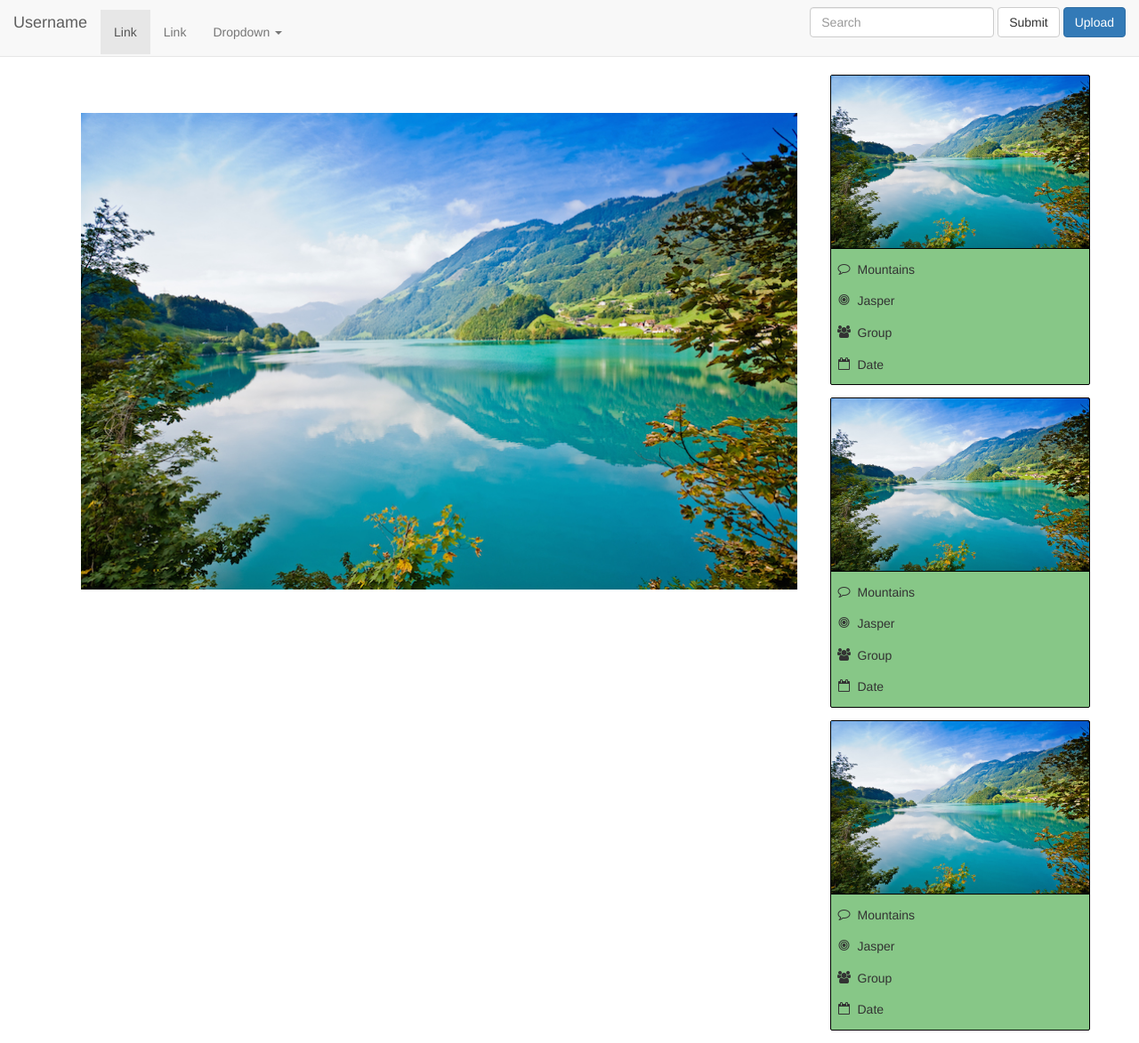
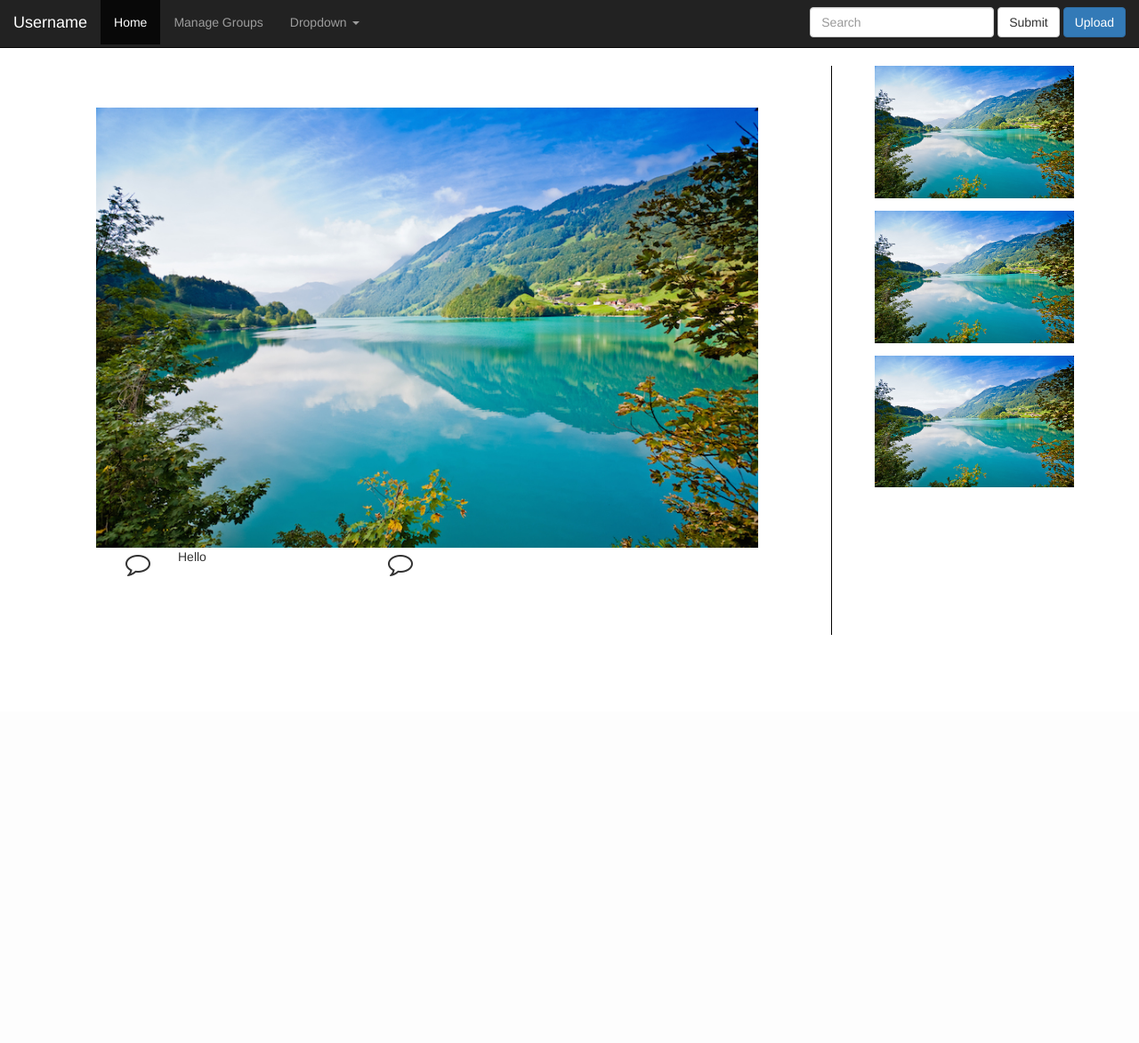
Before and after one commit to djphan/c391-Eikon-Project, a Django app: page /main/home/ in a window 1280 px wide. Shown: the whole page at 89% size. After the commit the page ends 714 px from the top, so only its background shows below. Run offline with Django 3.2, Linux system fonts and the light colour scheme; some libraries are stand-ins or nearby versions.

Commit message:
Changed homepage layout, added navbar links

```diff
--- a/project_391/main/static/css/styles.css
+++ b/project_391/main/static/css/styles.css
@@ -11,14 +11,13 @@
 }
 
 .large-image-display {
-    width: 95%;
-    padding-bottom: 10%;
+    width: 80%;
 }
 
 .thumbnail-image-display {
     padding-top: 0%;
     width: 100%;
-    border-bottom: 1px solid black;
+    border-bottom: 1px  black;
 }
 
 .thumbnail-photo-details {
@@ -26,12 +25,10 @@
 
 
 li {
-    padding-top: 5%;
     padding-bottom: 1%;
 }
 
 i {
-    padding-top: 5%;
     padding-bottom: 1%;
 }
 
@@ -45,20 +42,25 @@ i {
 }
 
 .image-grid {
-    height: 100%;
+    position: absolute;
+    right: 2%;
+    height: 80%;
     overflow-y: scroll;
+    border-left: 1px solid black;
 }
 .grid-item {
-    width: 100%;
+    width: 70%;
     height: auto;
     text-align: left;
     margin-bottom: 1em;
-    border: 1px solid black;
-    border-radius: 2px;
 }
 
-.item {
-    background: rgb(135, 199, 135);
+.photo-details-wrapper {
+    display: inline-block;
+}
+
+.grid-item ul {
+    display: none;
 }
 
 .editable:hover {
--- a/project_391/main/templates/main/home_page.html
+++ b/project_391/main/templates/main/home_page.html
@@ -27,7 +27,7 @@
     </head>
     <body>
         <!-- Navbar section -->
-        <nav class="navbar navbar-default navbar-static-top" role="navigation">
+        <nav class="navbar navbar-inverse navbar-static-top" role="navigation">
           <div class="container-fluid">
             <!-- Brand and toggle get grouped for better mobile display -->
             <div class="navbar-header">
@@ -43,8 +43,8 @@
             <!-- Collect the nav links, forms, and other content for toggling -->
             <div class="collapse navbar-collapse" id="bs-example-navbar-collapse-1">
               <ul class="nav navbar-nav">
-                <li class="active"><a href="#">Link</a></li>
-                <li><a href="#">Link</a></li>
+                <li class="active"><a href="/main/home">Home</a></li>
+                <li><a href="/main/group_management">Manage Groups</a></li>
                 <li class="dropdown">
                   <a href="#" class="dropdown-toggle" data-toggle="dropdown">Dropdown <span class="caret"></span></a>
                   <ul class="dropdown-menu" role="menu">
@@ -63,18 +63,33 @@
                   <input type="text" class="form-control" placeholder="Search">
                 </div>
                 <button type="submit" class="btn btn-default">Submit</button>
-                <button class="btn btn-primary btn-default" data-toggle="modal" data-target="#myModal">
-                     Upload
-                  </button>
+                <a class="btn btn-primary btn-default" href="/main/upload">Upload</a>
               </form>
             </div><!-- /.navbar-collapse -->
           </div><!-- /.container-fluid -->
         </nav>
 
-        <div class="container image-display">
+        <div class="container-fluid image-display">
             <div class="row">
                 <div class="col-sm-9">
                     <img src="{{ STATIC_URL }}img/placeholder.jpg" class="center-block white-spacer-5 large-image-display" alt="image">
+                        <div class="col-sm-8 col-sm-offset-2">
+                            <div class="col-sm-6">
+                                <i class="fa-li subject thumbnail-photo-details fa fa-2x fa-comment-o"></i>
+                                <p>Hello</p>
+                            </div>
+                            <div class="col-sm-6">
+                                <i class="fa-li subject thumbnail-photo-details fa fa-2x fa-comment-o"></i>
+                            </div>
+                            <!--
+                            <ul class="fa-ul photo-details-wrapper">
+                                <li><i class="fa-li subject thumbnail-photo-details fa fa-2x fa-comment-o"></i>Mountains</li>
+                                <li><i class="fa-li location thumbnail-photo-details fa fa-2x fa-bullseye"></i>Jasper</li>
+                                <li><i class="fa-li group thumbnail-photo-details fa fa-2x fa-group"></i>Group</li>
+                                <li><i class="fa-li date thumbnail-photo-details fa fa-2x fa-calendar-o"></i>Date</li>
+                            </ul>
+                            -->
+                        </div>
                 </div>
 
                 <div class="col-sm-3 image-grid">
@@ -92,9 +107,9 @@
                             </ul>
                         </div>
                     </div>
+
                     </div><!-- /grid item -->
                     <div class="row">
-                <div class="image-grid">
                         <div class="grid-item item center-block">
                             <div class="image">
                                 <img src="{{ STATIC_URL }}img/placeholder.jpg" class="center-block white-spacer-5 thumbnail-image-display" alt="image">
@@ -106,10 +121,9 @@
                                 <li><i class="fa-li date thumbnail-photo-details fa fa-calendar-o"></i>Date</li>
                             </ul>
                     </div>
-                </div>
+
                     </div><!-- /grid item -->
                     <div class="row">
-                <div class="image-grid">
                         <div class="grid-item item center-block">
                             <div class="image">
                                 <img src="{{ STATIC_URL }}img/placeholder.jpg" class="center-block white-spacer-5 thumbnail-image-display" alt="image">
@@ -121,7 +135,6 @@
                                 <li><i class="fa-li date thumbnail-photo-details fa fa-calendar-o"></i>Date</li>
                             </ul>
                     </div>
-                </div>
                     </div><!-- /grid item -->
 
 
```
Also changed, not shown: project_391/main/templates/main/group_management.html (+4 -5 lines), project_391/main/templates/main/uploads.html (+5 -5 lines). Lines whose indentation alone changed are shown as unchanged.
